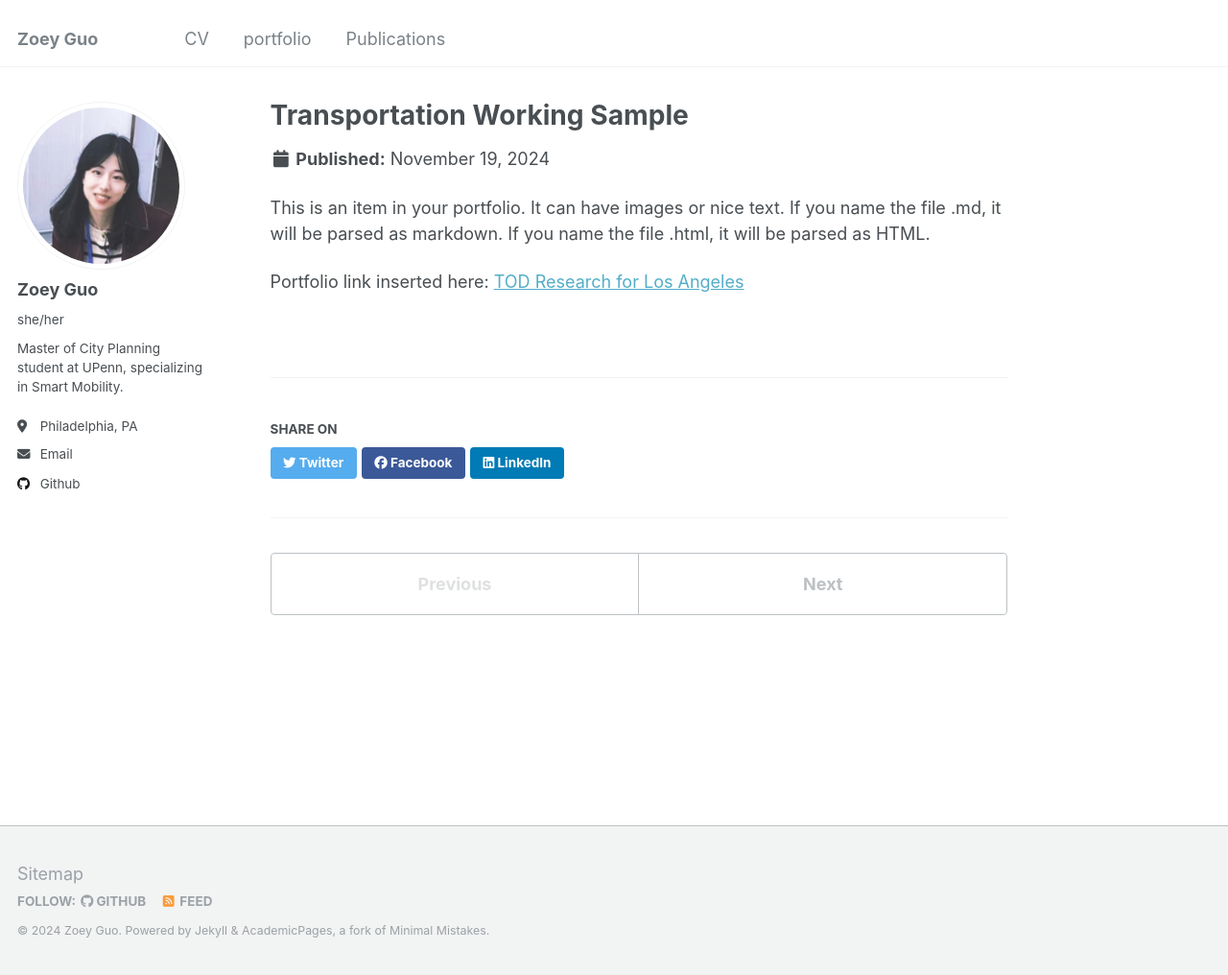
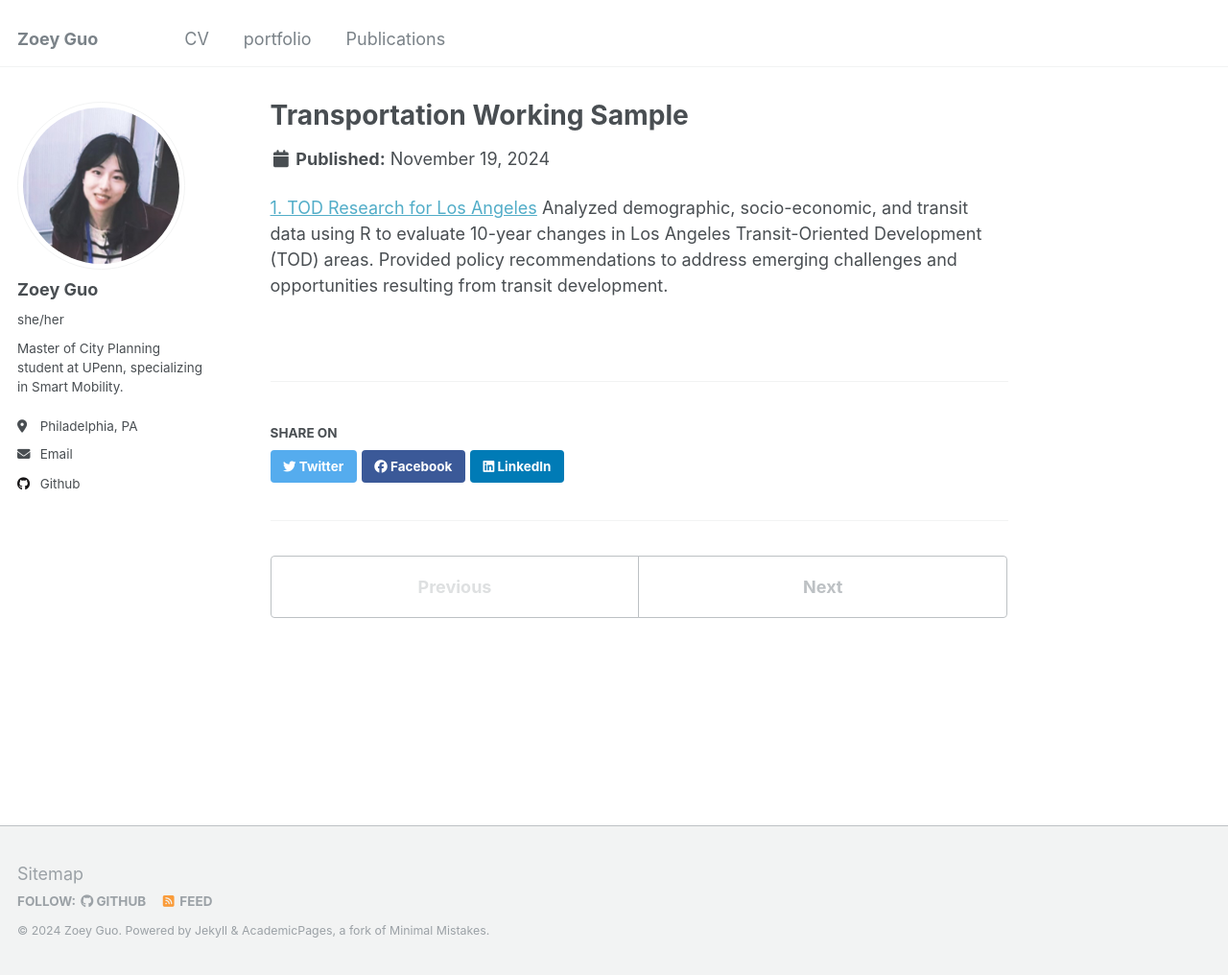
Before and after one commit to ZoeyGuo709/ZoeyGuo709.github.io, a Jekyll site: the page built from _portfolio/portfolio-1.md, in a window 1280 px wide and 1016 px high. Shown: the whole window at 96% size. Built offline with Jekyll 4.4.1, drawn with Linux system fonts in a browser that asks for light colours.

Commit message:
Update portfolio-1.md

```diff
--- a/_portfolio/portfolio-1.md
+++ b/_portfolio/portfolio-1.md
@@ -4,6 +4,6 @@ excerpt: "Sample Of Working Sample<br/><img src='/images/Transp_Profile.png'>"
 collection: portfolio
 ---
 
-This is an item in your portfolio. It can have images or nice text. If you name the file .md, it will be parsed as markdown. If you name the file .html, it will be parsed as HTML.
 
-Portfolio link inserted here: [TOD Research for Los Angeles](/files/TOD_Policy_ZiyiGuo.html "TOD Research of Los Angeles")
+ [1. TOD Research for Los Angeles](/files/TOD_Policy_ZiyiGuo.html "1. TOD Research of Los Angeles")
+ Analyzed demographic, socio-economic, and transit data using R to evaluate 10-year changes in Los Angeles Transit-Oriented Development (TOD) areas. Provided policy recommendations to address emerging challenges and opportunities resulting from transit development.
```
